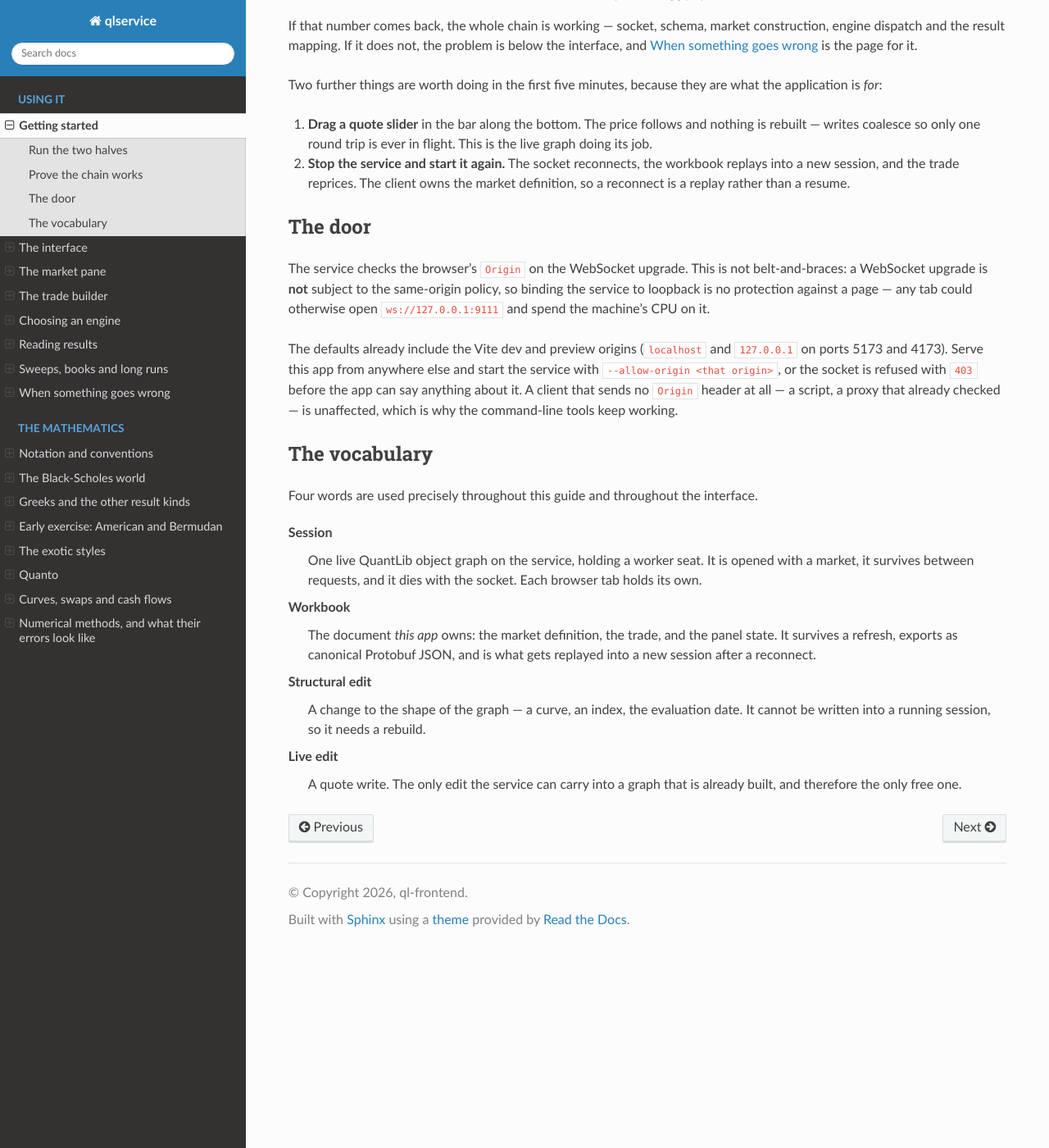
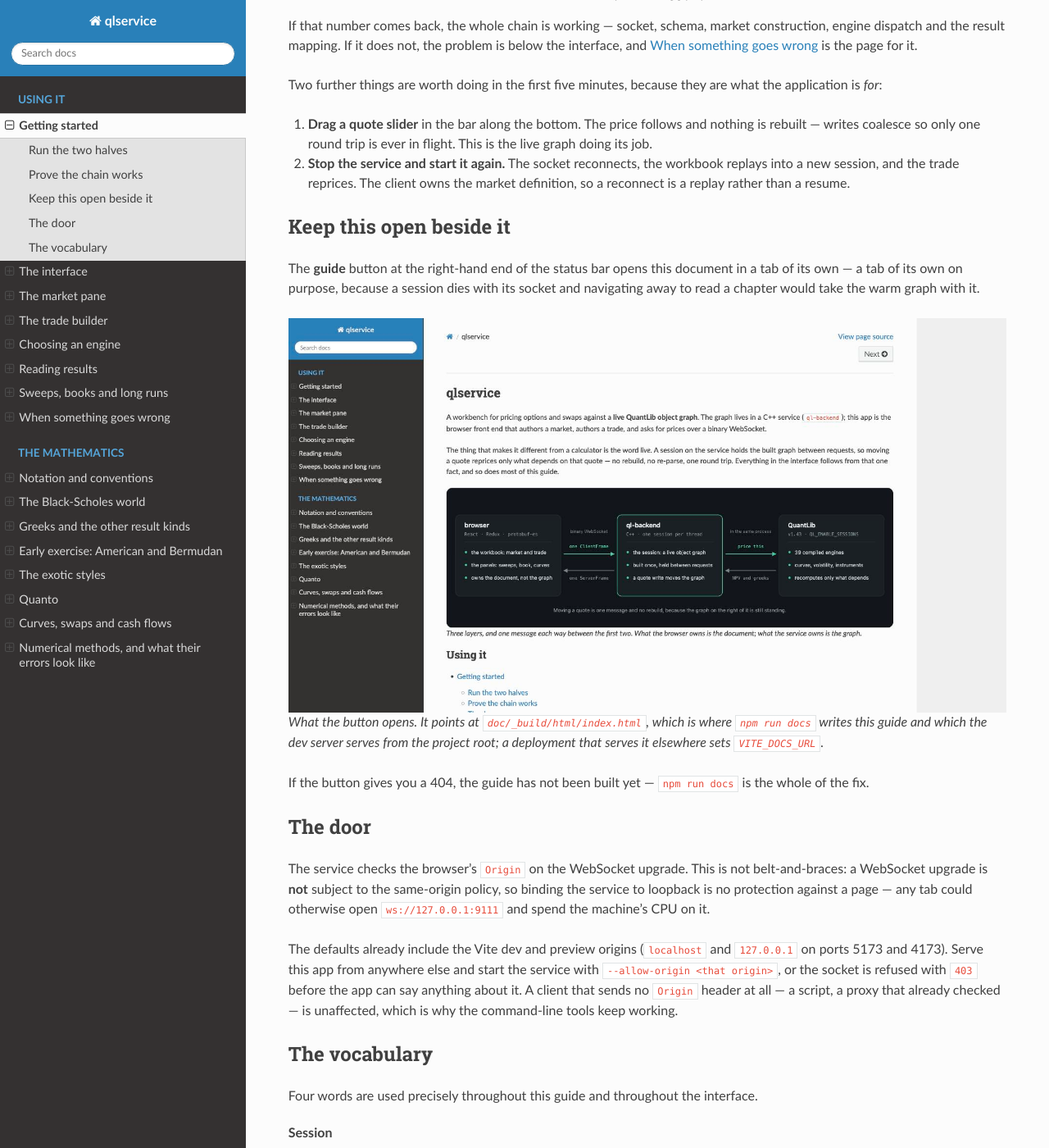
Before and after one commit to markccchiang/ql-frontend, a Sphinx documentation site: the page built from doc/getting-started.md, in a window 1280 px wide and 1400 px high, scrolled down 725 px. Shown: the whole window at 82% size. Built offline with Sphinx 7.4.7 and the Read the Docs theme 3.1.0, drawn with Linux system fonts in a browser that asks for light colours.

Commit message:
Show, in the guide, where the guide is
Getting started now has a "keep this open beside it" section: the guide button
at the end of the status bar, what it opens, the address it points at, and the
one-line fix when it 404s. A reader who has just run the two halves and pressed
the reference check is exactly the reader who does not yet know the manual is
one click away inside the thing they are learning.

The figure is the guide's own front page, so it goes stale when that page
changes rather than when the button does — retake it, do not edit it.

Co-Authored-By: Claude Opus 5 <noreply@anthropic.com>
Claude-Session: https://claude.ai/code/session_01MJtVZSjTSgWshw7miPwQ9g

````diff
--- a/doc/getting-started.md
+++ b/doc/getting-started.md
@@ -43,6 +43,25 @@ what the application is *for*:
    replays into a new session, and the trade reprices. The client owns the
    market definition, so a reconnect is a replay rather than a resume.
 
+## Keep this open beside it
+
+The **guide** button at the right-hand end of the status bar opens this
+document in a tab of its own — a tab of its own on purpose, because a session
+dies with its socket and navigating away to read a chapter would take the warm
+graph with it.
+
+```{figure} images/guide-in-the-app.jpg
+:alt: The guide's front page, opened from the workbench's status bar: the sidebar with both tables of contents, the search box, and the three-layer figure.
+:width: 100%
+
+What the button opens. It points at `doc/_build/html/index.html`, which is
+where `npm run docs` writes this guide and which the dev server serves from the
+project root; a deployment that serves it elsewhere sets `VITE_DOCS_URL`.
+```
+
+If the button gives you a 404, the guide has not been built yet — `npm run
+docs` is the whole of the fix.
+
 ## The door
 
 The service checks the browser's `Origin` on the WebSocket upgrade. This is not
````
Also changed, not shown: doc/images/guide-in-the-app.jpg (added).
